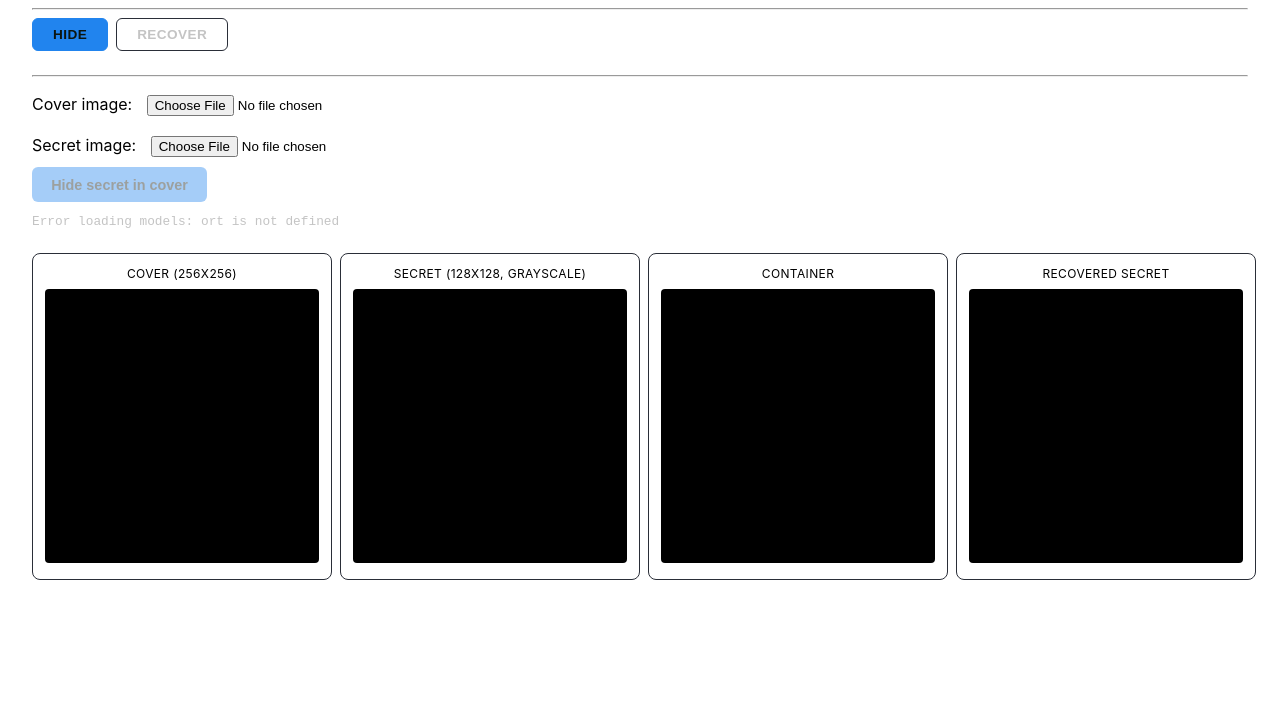
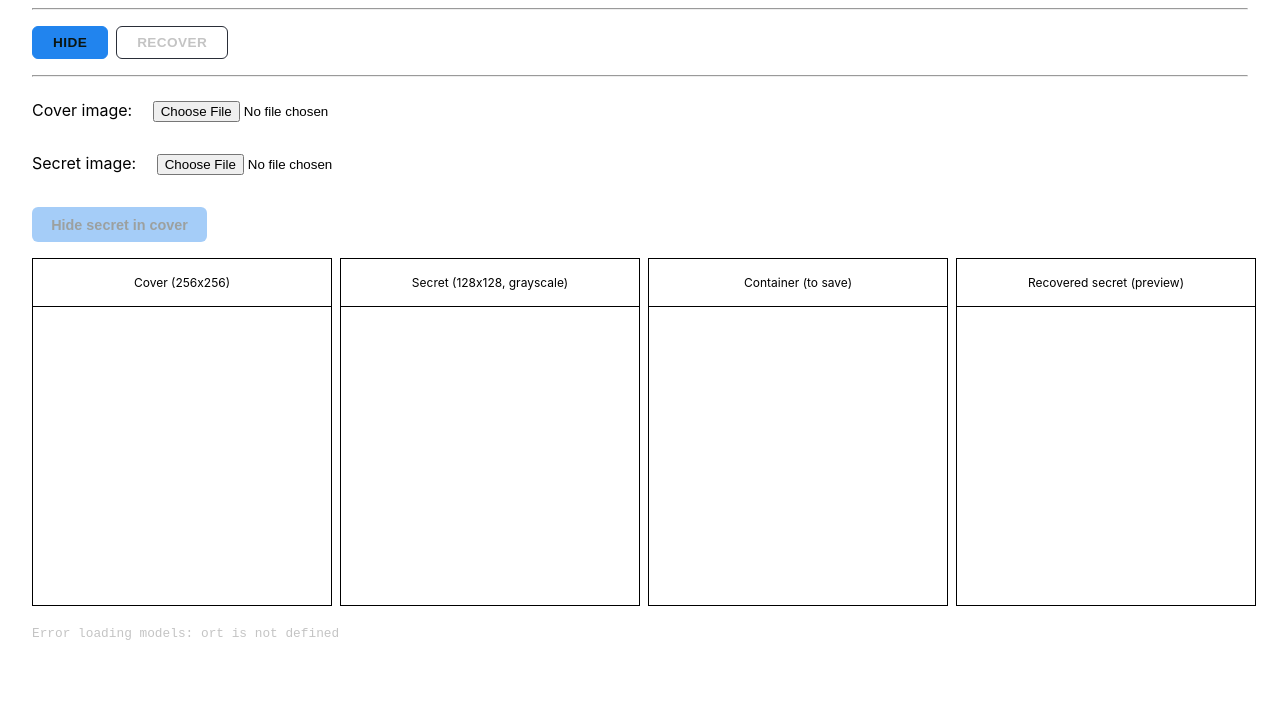
Before and after one commit to brtkkndrl/ml-steganography, a plain HTML site: page src/app/index.html in a window 1280 px wide. Shown: the part 72-800 px from the top of the page. Drawn offline with Linux system fonts and the light colour scheme; a script that the page names is missing.

Commit message:
frontend

```diff
--- a/src/app/index.html
+++ b/src/app/index.html
@@ -2,7 +2,7 @@
 <html lang="en">
 <head>
 <meta charset="UTF-8">
-<title>Steganography Model Demo</title>
+<title>Steganography</title>
 <script src="https://cdn.jsdelivr.net/npm/onnxruntime-web@1.19.0/dist/ort.min.js"></script>
 <script>
   ort.env.wasm.wasmPaths = "https://cdn.jsdelivr.net/npm/onnxruntime-web@1.19.0/dist/";
@@ -37,7 +37,7 @@
   .mode-toggle {
     display: flex;
     gap: 0.5rem;
-    margin-bottom: 1.5rem;
+    margin: 1rem 0 1rem 0;
   }
 
   .mode-toggle button {
@@ -68,6 +68,7 @@
     font-size: 0.9rem;
     font-weight: 600;
     cursor: pointer;
+    margin: 1rem 0 1rem 0;
   }
 
   button.run-button:disabled {
@@ -78,7 +79,7 @@
   #status {
     font-size: 0.8rem;
     color: var(--muted);
-    margin: 0.75rem 0 1.5rem 0;
+    margin: 1rem 0 1rem 0;
     white-space: pre-wrap;
   }
 
@@ -90,9 +91,8 @@
 
   .result-box {
     background: var(--panel);
-    border: 1px solid var(--border);
-    border-radius: 8px;
-    padding: 0.75rem;
+    /* border: 1px solid var(--border); */
+    border-radius: 0px;
     text-align: center;
     width: 300px;
   }
@@ -101,29 +101,32 @@
     display: block;
     font-size: 0.75rem;
     color: var(--text);
-    text-transform: uppercase;
-    letter-spacing: 0.03em;
-    margin-bottom: 0.5rem;
+    /* text-transform: uppercase; */
+    /* margin: 0.5rem 0 0.5rem 0; */
+    padding: 1rem 0 1rem 0;
+    border: 1px solid black;
   }
 
   canvas {
     width: 100%;
     height: auto;
-    border-radius: 4px;
-    background: #000;
+    border-radius: 0px;
+    background: #ffffff;
     image-rendering: pixelated;
+    border: 1px solid black;
+    border-top: 0;
   }
 
   .hidden { display: none !important; }
 
   input[type="file"] {
-    margin: 10px;
+    margin: 1rem;
   }
 </style>
 </head>
 <body>
 
-  <h1>Steganography Model Demo</h1>
+  <h1>Steganography</h1>
 
   <hr>
 
@@ -149,15 +152,13 @@
   <!-- RECOVER mode inputs -->
   <div id="recoverInputs" class="inputs hidden">
     <div class="input-box">
-      <label for="containerInput">Container image</label>
+      <label for="containerInput">Container image:</label>
       <input type="file" id="containerInput" accept="image/*">
     </div>
   </div>
 
   <button id="hideRunButton" class="run-button" disabled>Hide secret in cover</button>
   <button id="recoverRunButton" class="run-button hidden" disabled>Recover secret</button>
-
-  <pre id="status">Loading models...</pre>
 
   <!-- HIDE mode results -->
   <div id="hideResults" class="results">
@@ -170,11 +171,11 @@
       <canvas id="secretCanvas" width="128" height="128"></canvas>
     </div>
     <div class="result-box">
-      <span>Container</span>
+      <span>Container (to save)</span>
       <canvas id="containerCanvas" width="256" height="256"></canvas>
     </div>
     <div class="result-box">
-      <span>Recovered secret</span>
+      <span>Recovered secret (preview)</span>
       <canvas id="recoveredCanvas" width="128" height="128"></canvas>
     </div>
   </div>
@@ -186,10 +187,12 @@
       <canvas id="containerOnlyCanvas" width="256" height="256"></canvas>
     </div>
     <div class="result-box">
-      <span>Recovered secret</span>
+      <span>Recovered secret (to save)</span>
       <canvas id="recoveredOnlyCanvas" width="128" height="128"></canvas>
     </div>
   </div>
+
+  <pre id="status">Loading models...</pre>
 
   <script>
     const COVER_SIZE = 256;
```
